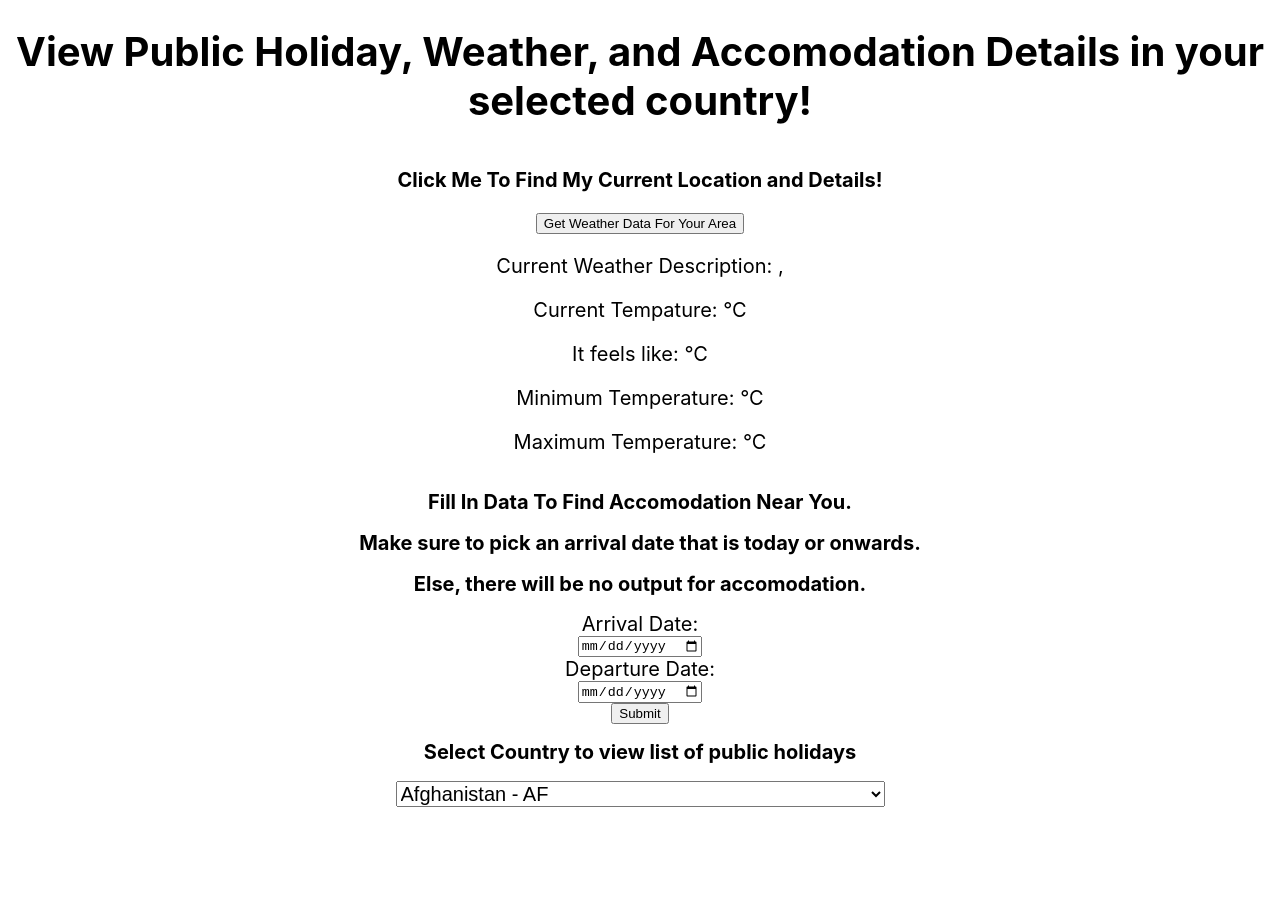
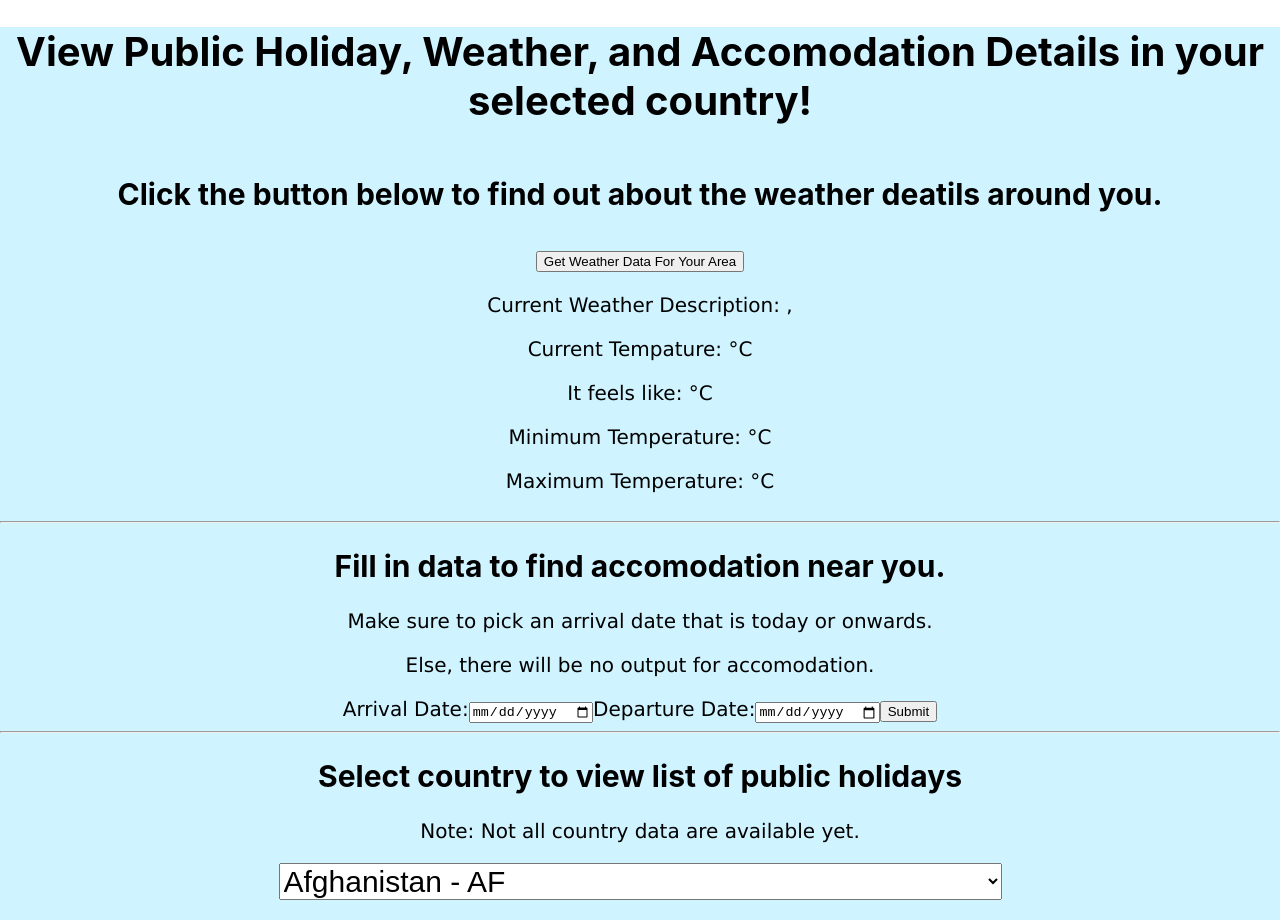
Before and after one commit to stevenangcs/cpt304, a React (Create React App) app: page / in a window 1280 px wide. Before the commit the page ends 807 px from the top, so only its background shows below. Built offline with nearby package versions, Linux system fonts and the light colour scheme.

Commit message:
Add simple CSS styling.

```diff
--- a/src/App.css
+++ b/src/App.css
@@ -52,7 +52,7 @@
   flex-direction: column;
   justify-content: center;
   text-align: center;
-  font-size: 20px;
+  font-size: 30px;
   align-items: center;
 }
 
@@ -61,3 +61,13 @@
   text-align: center;
   align-items: center;
 }
+
+.text {
+  font-size: 20px;
+  font-family:'Lucida Sans', 'Lucida Sans Regular', 'Lucida Grande', 'Lucida Sans Unicode', Geneva, Verdana, sans-serif;
+  text-align: center;
+}
+
+.background {
+  background-color: rgb(207, 243, 255);
+}
--- a/src/App.js
+++ b/src/App.js
@@ -310,7 +310,7 @@ function PublicHolidayComponent(props) {
                 })}
             </select>
             {holidays.map((holiday, index) => {
-                return <h2 className="headliner" key={index}>{holiday.date} - {holiday.description}</h2>
+                return <p className="text" key={index}>{holiday.date} - {holiday.description}</p>
             })}
         </div>
     );
@@ -365,11 +365,11 @@ function CurrentWeatherComponent(props) {
     return (
         <div>
             <button onClick={getCoordinates}>Get Weather Data For Your Area</button>
-            <p>Current Weather Description: {weather.main}, {weather.description}</p>
-            <p>Current Tempature: {temperature.temp}°C</p>
-            <p>It feels like: {temperature.feels_like}°C</p>
-            <p>Minimum Temperature: {temperature.temp_min}°C</p>
-            <p>Maximum Temperature: {temperature.temp_max}°C</p>
+            <p className='text'>Current Weather Description: {weather.main}, {weather.description}</p>
+            <p className='text'>Current Tempature: {temperature.temp}°C</p>
+            <p className='text'>It feels like: {temperature.feels_like}°C</p>
+            <p className='text'>Minimum Temperature: {temperature.temp_min}°C</p>
+            <p className='text'>Maximum Temperature: {temperature.temp_max}°C</p>
         </div>
     );
 
@@ -435,7 +435,7 @@ function AccomodationComponent(props) {
 
     return (
         <div>
-            <form className='centre' onSubmit={(e) => submitDateForm(e)}>
+            <form className='text' onSubmit={(e) => submitDateForm(e)}>
                 <label htmlFor="arrival">Arrival Date:</label>
                 <input type="date" id="arrival" name="arrival" onChange={(e) => {
                     setArrivalDate(e.target.value);
@@ -466,28 +466,31 @@ function AccomodationComponent(props) {
 //Start of UI
 function App() {
   return (
-      <div>
+      <div className='background'>
         <div>
             <h1 className='title'>View Public Holiday, Weather, and Accomodation Details in your selected country!</h1>
         </div>
         {/*Current Weather API Begin*/}
         <div className='centre'>
-            <h2 className='centre'>Click Me To Find My Current Location and Details!</h2>
+            <h2 className='centre'>Click the button below to find out about the weather deatils around you.</h2>
             <CurrentWeatherComponent />
         </div>
+        <hr />
         {/*Current Weather API End*/}
         {/*Accomodation API Begin*/}
         <div>
-            <h2 className='centre'>Fill In Data To Find Accomodation Near You.</h2>
-            <h2 className='centre'>Make sure to pick an arrival date that is today or onwards.</h2>
-            <h2 className='centre'>Else, there will be no output for accomodation.</h2>
+            <h2 className='centre'>Fill in data to find accomodation near you.</h2>
+            <p className='text'>Make sure to pick an arrival date that is today or onwards.</p>
+            <p className='text'>Else, there will be no output for accomodation.</p>
             <AccomodationComponent />
         </div>
+        <hr />
         {/*Accomodation API End*/}
         {/*Country API Display Begin*/}
         <div>
-            <h2 className='centre'>Select Country to view list of public holidays</h2>
-        <PublicHolidayComponent title="my title" subtitle="subtitle" exists />
+            <h2 className='centre'>Select country to view list of public holidays</h2>
+            <p className='text'>Note: Not all country data are available yet.</p>
+        <PublicHolidayComponent /> <br />
         </div>
         {/*Country API Display End*/}
       </div>
```
